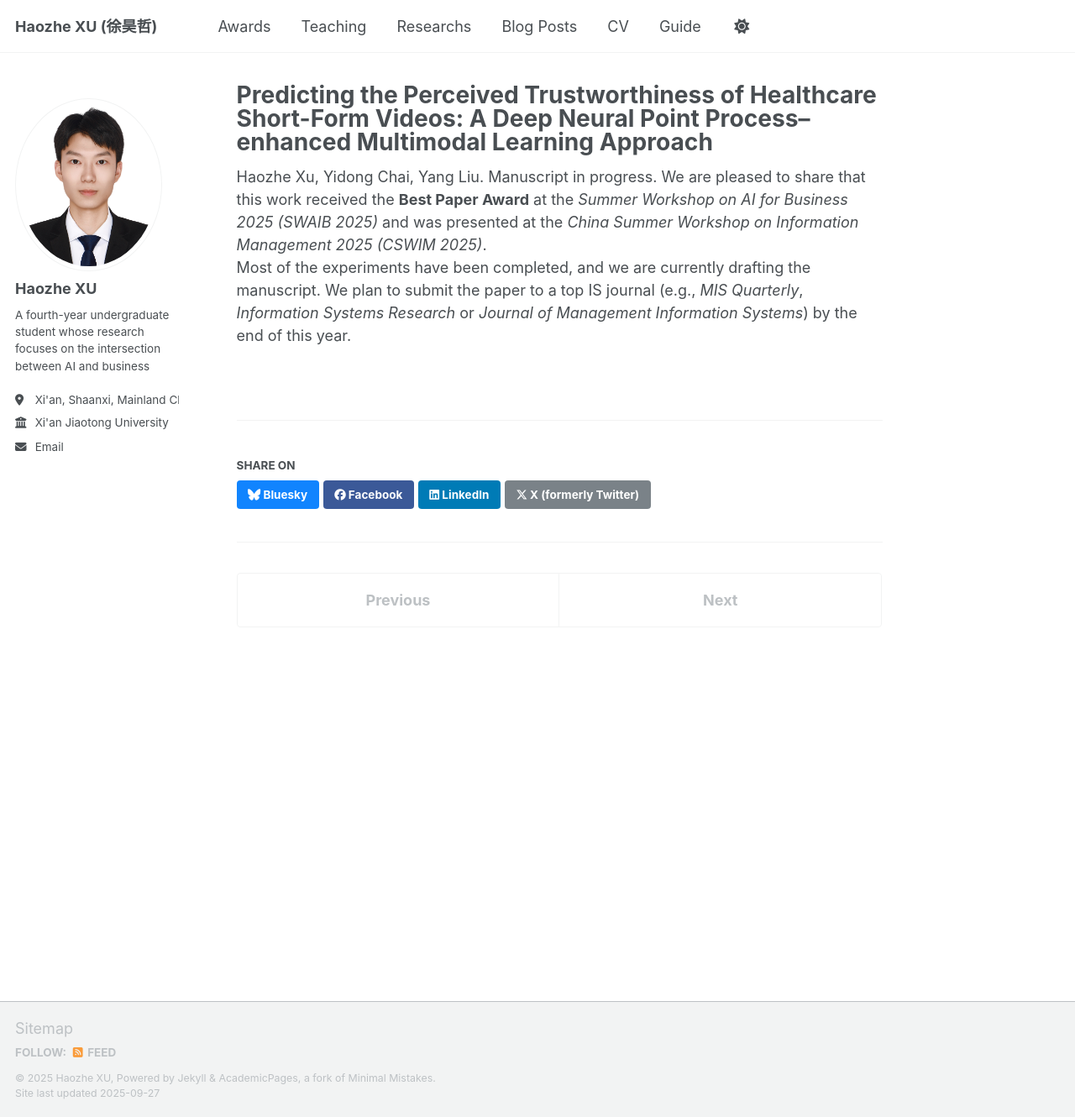
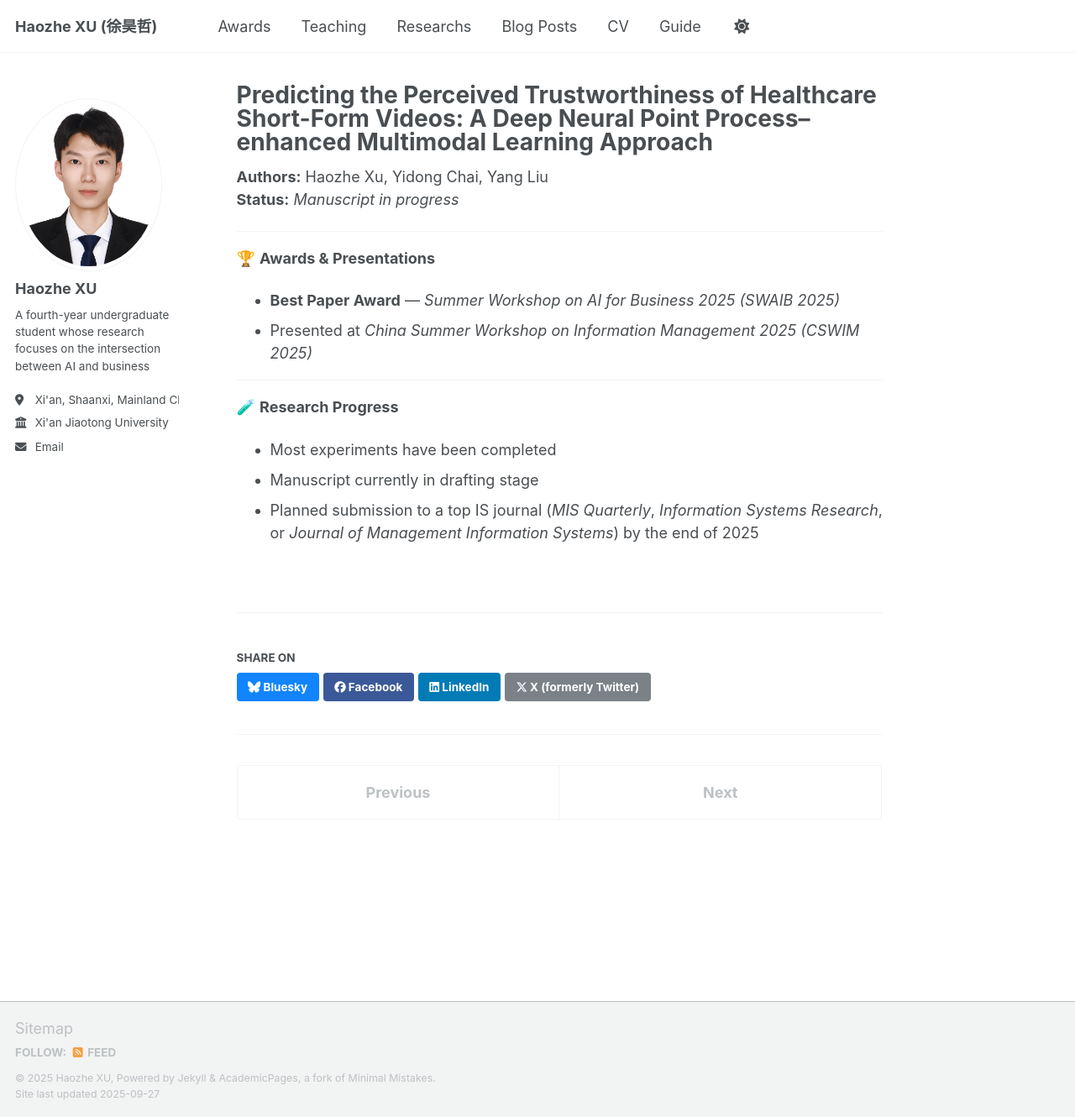
Before and after one commit to XuHaozhe0204/XuHaozhe0204.github.io, a Jekyll site: the page built from _portfolio/portfolio-1.md, in a window 1280 px wide and 1330 px high. Shown: the whole window at 84% size. Built offline with Jekyll 4.4.1, drawn with Linux system fonts in a browser that asks for light colours; a script that is not in the unit is left out.

Commit message:
Update portfolio-1.md

```diff
--- a/_portfolio/portfolio-1.md
+++ b/_portfolio/portfolio-1.md
@@ -2,6 +2,19 @@
 title: "Predicting the Perceived Trustworthiness of Healthcare Short-Form Videos: A Deep Neural Point Process–enhanced Multimodal Learning Approach"
 collection: portfolio
 ---
-Haozhe Xu, Yidong Chai, Yang Liu. Manuscript in progress.
-We are pleased to share that this work received the **Best Paper Award** at the *Summer Workshop on AI for Business 2025 (SWAIB 2025)* and was presented at the *China Summer Workshop on Information Management 2025 (CSWIM 2025)*.
-Most of the experiments have been completed, and we are currently drafting the manuscript. We plan to submit the paper to a top IS journal (e.g., *MIS Quarterly*,  *Information Systems Research* or *Journal of Management Information Systems*) by the end of this year.
+
+**Authors:** Haozhe Xu, Yidong Chai, Yang Liu
+**Status:** *Manuscript in progress*
+
+---
+
+🏆 **Awards & Presentations**
+- **Best Paper Award** — *Summer Workshop on AI for Business 2025 (SWAIB 2025)*
+- Presented at *China Summer Workshop on Information Management 2025 (CSWIM 2025)*
+
+---
+
+🧪 **Research Progress**
+- Most experiments have been completed
+- Manuscript currently in drafting stage
+- Planned submission to a top IS journal (*MIS Quarterly*, *Information Systems Research*, or *Journal of Management Information Systems*) by the end of 2025
```
